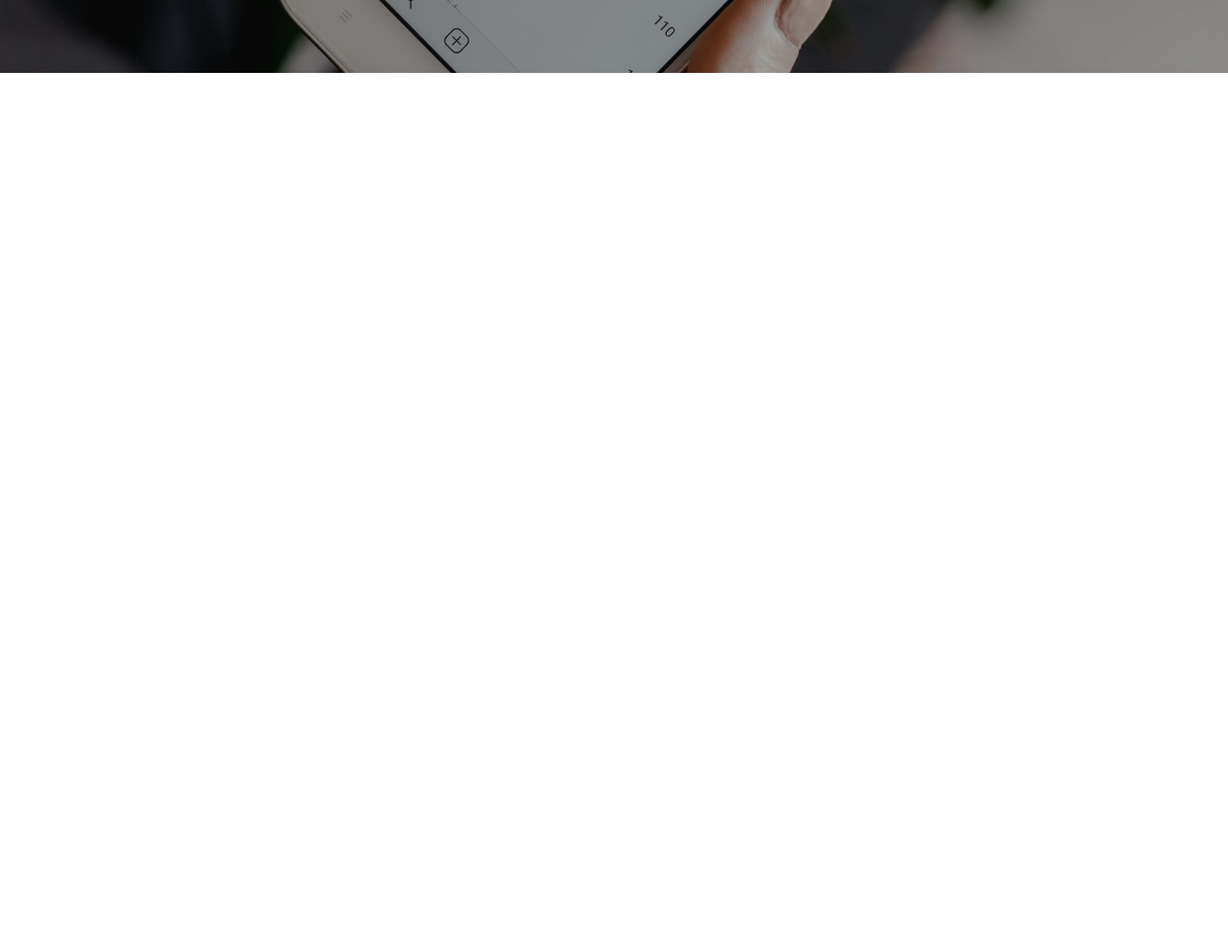
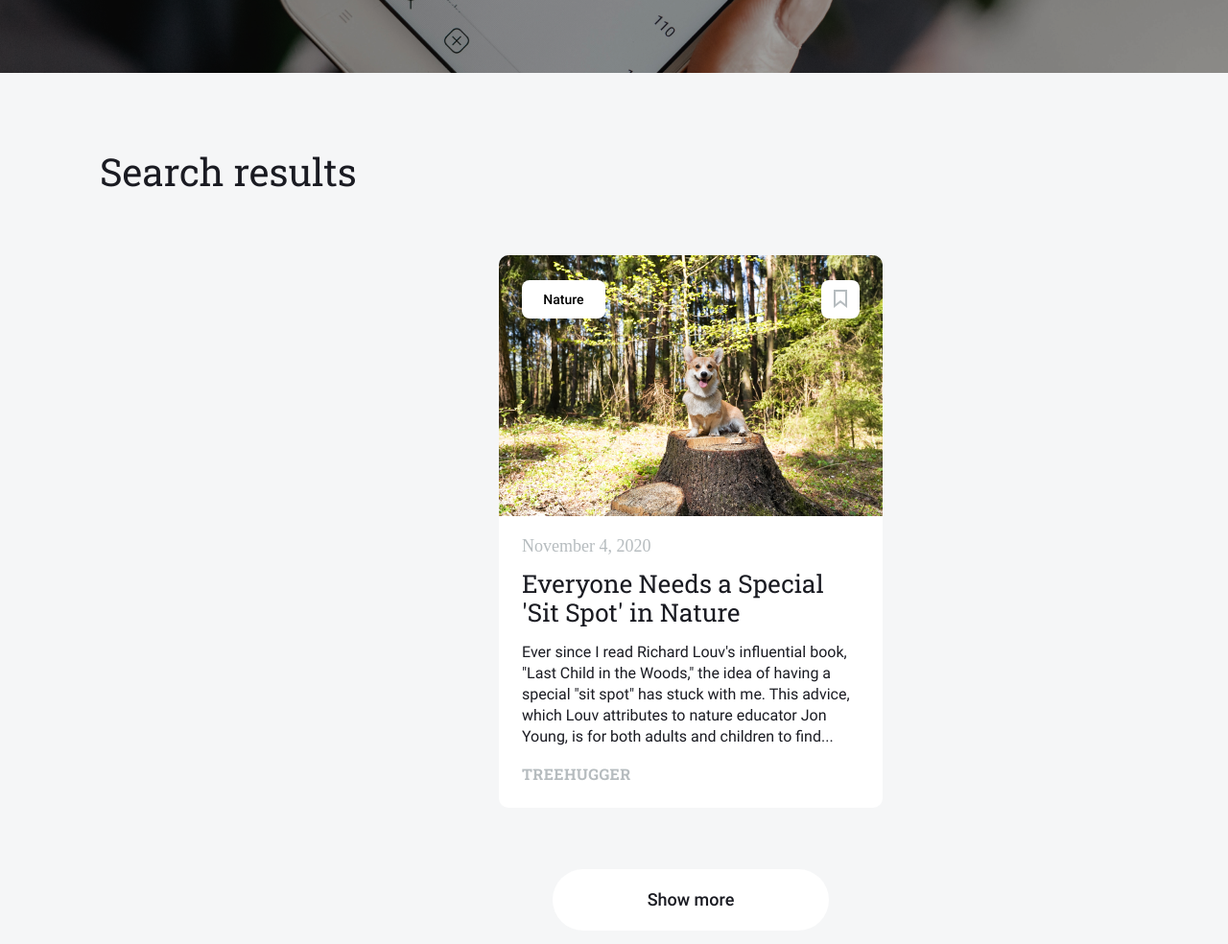
Before and after one commit to mirkozlatunic/se_newexplorer_frontend, a React app in the folder stage-react-api/: page / in a window 1280 px wide. Shown: the part 500-1484 px from the top of the page at 96% size. Before the commit the page ends 800 px from the top, so only its background shows below. Built offline with nearby package versions, Linux system fonts and the light colour scheme; a web font is replaced by a local one.

Commit message:
NewsCard/List completed

```diff
--- a/stage-react-api/package.json
+++ b/stage-react-api/package.json
@@ -8,6 +8,7 @@
     "@testing-library/user-event": "^13.5.0",
     "react": "^18.2.0",
     "react-dom": "^18.2.0",
+    "react-router-dom": "^6.20.1",
     "react-scripts": "5.0.1",
     "web-vitals": "^2.1.4"
   },
--- a/stage-react-api/src/components/App/App.js
+++ b/stage-react-api/src/components/App/App.js
@@ -1,12 +1,14 @@
 import "./App.css";
 import Navigation from "../Navigation/Navigation";
 import Header from "../Header/Header";
+import Main from "../Main/Main";
 
 const App = () => {
   return (
     <div>
       <Navigation />
       <Header />
+      <Main />
     </div>
   );
 };
--- /dev/null
+++ b/stage-react-api/src/components/Main/Main.css
@@ -0,0 +1,44 @@
+@import "../../vendor/fonts.css";
+
+.main {
+  background-color: #f5f6f7;
+  width: 1440px;
+  height: 974px;
+  display: flex;
+  flex-direction: column;
+  align-items: center;
+}
+
+.main__title {
+  color: var(--main-primary, #1a1b22);
+  font-family: Roboto Slab;
+  font-size: 40px;
+  font-style: normal;
+  font-weight: 400;
+  line-height: 46px;
+  padding: 80px 624px 64px 104px;
+  width: 712px;
+  margin: 0;
+  cursor: pointer;
+}
+
+.main__button {
+  width: 288px;
+  height: 64px;
+  border-radius: 80px;
+  background: var(--main-white, #fff);
+  border: none;
+  padding: 0;
+  cursor: pointer;
+  color: var(--main-primary, #1a1b22);
+  margin-top: 64px;
+  font-family: Roboto;
+  font-size: 18px;
+  font-style: normal;
+  font-weight: 500;
+  line-height: 24px;
+}
+
+.main__button:hover {
+  background: var(--main-white-hover, #e8e8e8);
+}
--- /dev/null
+++ b/stage-react-api/src/components/Main/Main.js
@@ -0,0 +1,17 @@
+import React from "react";
+import "./Main.css";
+import NewsCardList from "../NewsCardList/NewsCardList";
+
+const Main = () => {
+  return (
+    <div className="main">
+      <h2 className="main__title">Search results</h2>
+      <NewsCardList />
+      <div>
+        <button className="main__button">Show more</button>
+      </div>
+    </div>
+  );
+};
+
+export default Main;
--- a/stage-react-api/src/components/Navigation/Navigation.css
+++ b/stage-react-api/src/components/Navigation/Navigation.css
@@ -1,3 +1,5 @@
+@import "../../vendor/fonts.css";
+
 .navigation {
   display: flex;
   min-height: 80px;
--- /dev/null
+++ b/stage-react-api/src/components/NewsCard/NewsCard.css
@@ -0,0 +1,127 @@
+@import "../../vendor/fonts.css";
+
+.card {
+  list-style-type: none;
+  background: var(--main-white, #fff);
+  border-radius: 10px;
+  height: 576px;
+}
+.card__image {
+  width: 400px;
+  height: 272px;
+  border-top-left-radius: 10px;
+  border-top-right-radius: 10px;
+}
+
+.card__picture-section {
+  display: flex;
+  align-items: center;
+  text-align: center;
+  justify-content: space-between;
+  margin: -250px 24px 225px 24px;
+}
+
+.card__category {
+  color: #000;
+  display: flex;
+  align-items: center;
+  justify-content: center;
+  font-family: Roboto;
+  font-size: 14px;
+  font-style: normal;
+  font-weight: 500;
+  line-height: 24px;
+  width: 87px;
+  height: 40px;
+  margin: 0;
+  background-color: #fff;
+  border-radius: 8px;
+}
+
+.card__button-text_hidden {
+  color: #000;
+  display: flex;
+  align-items: center;
+  justify-content: center;
+  font-family: Roboto;
+  font-size: 14px;
+  font-style: normal;
+  font-weight: 500;
+  line-height: 24px;
+  width: 159px;
+  height: 40px;
+  margin: 0;
+  background-color: #fff;
+  border-radius: 8px;
+}
+
+.card__button {
+  width: 40px;
+  height: 40px;
+  border-radius: 8px;
+  background: #fff;
+  border: none;
+  padding: 0;
+}
+
+.card__info {
+  width: 400px;
+  /* height: 304px; */
+}
+
+.card__date {
+  width: 149px;
+  margin: 17px 0 12px 24px;
+  color: var(--simulator-gray-text, #b6bcbf);
+  font-family: Source Sans Pro;
+  font-size: 18px;
+  font-style: normal;
+  font-weight: 400;
+  line-height: 24px;
+  overflow: hidden;
+  text-overflow: ellipsis;
+}
+
+.card__title {
+  width: 352px;
+  margin: 0 24px 16px 24px;
+  color: var(--main-primary, #1a1b22);
+  font-family: Roboto Slab;
+  font-size: 26px;
+  font-style: normal;
+  font-weight: 400;
+  line-height: 30px;
+  text-overflow: ellipsis;
+  -webkit-line-clamp: 2;
+  -webkit-box-orient: vertical;
+  overflow: hidden;
+}
+
+.card__description {
+  width: 352px;
+  margin: 0 24px 18px 24px;
+  color: var(--main-primary, #1a1b22);
+  font-family: Roboto;
+  font-size: 16px;
+  font-style: normal;
+  font-weight: 400;
+  line-height: 22px;
+  text-overflow: ellipsis;
+  overflow: hidden;
+  -webkit-line-clamp: 5;
+  -webkit-box-orient: vertical;
+}
+
+.card__author {
+  width: 121px;
+  height: 20px;
+  margin: 0 0 0 24px;
+  color: var(--simulator-gray-text, #b6bcbf);
+  font-family: Roboto Slab;
+  font-size: 16px;
+  font-style: normal;
+  font-weight: 700;
+  line-height: 20px; /* 125% */
+  letter-spacing: 0.4px;
+  text-transform: uppercase;
+}
--- /dev/null
+++ b/stage-react-api/src/components/NewsCard/NewsCard.js
@@ -0,0 +1,43 @@
+import React, { useState } from "react";
+import { useLocation } from "react-router-dom";
+import saveNormal from "../../images/save-normal.svg";
+import saveHover from "../../images/save-hover.svg";
+import saveMarked from "../../images/save-marked.svg";
+import trashClicked from "../../images/trash-clicked.svg";
+import trashUnclicked from "../../images/trash-unclicked.svg";
+import Dog from "../../images/dog-in-forest.png";
+import "./NewsCard.css";
+
+const NewsCard = () => {
+  return (
+    <li className="card">
+      <img src={Dog} alt="card scenery" className="card__image" />
+      <div className="card__picture-section">
+        <p className="card__category">Nature</p>
+        {/* <p className="card__button-text_hidden">Remove from saved</p> */}
+        <button className="card__button">
+          <img
+            src={saveNormal}
+            alt="card button"
+            className="card__button-image"
+          />
+        </button>
+      </div>
+      <div className="card__info">
+        <p className="card__date">November 4, 2020</p>
+        <h2 className="card__title">
+          Everyone Needs a Special 'Sit Spot' in Nature
+        </h2>
+        <p className="card__description">
+          Ever since I read Richard Louv's influential book, "Last Child in the
+          Woods," the idea of having a special "sit spot" has stuck with me.
+          This advice, which Louv attributes to nature educator Jon Young, is
+          for both adults and children to find...
+        </p>
+        <p className="card__author">treehugger</p>
+      </div>
+    </li>
+  );
+};
+
+export default NewsCard;
--- /dev/null
+++ b/stage-react-api/src/components/NewsCardList/NewsCardList.css
@@ -0,0 +1,6 @@
+@import "../../vendor/fonts.css";
+
+.cards {
+  padding: 0;
+  margin: 0;
+}
--- /dev/null
+++ b/stage-react-api/src/components/NewsCardList/NewsCardList.js
@@ -0,0 +1,13 @@
+import React from "react";
+import "./NewsCardList.css";
+import NewsCard from "../NewsCard/NewsCard";
+
+const NewsCardList = () => {
+  return (
+    <ul className="cards">
+      <NewsCard />
+    </ul>
+  );
+};
+
+export default NewsCardList;
```
Also changed, not shown: stage-react-api/src/images/bridge-picture.png (added), stage-react-api/src/images/deer.png (added), stage-react-api/src/images/dog-in-forest.png (added), stage-react-api/src/images/nature-landscape.png (added), stage-react-api/src/images/save-hover.svg (added), stage-react-api/src/images/save-marked.svg (added), stage-react-api/src/images/save-normal.svg (added), stage-react-api/src/images/skyline.png (added), stage-react-api/src/images/trash-clicked.svg (added), stage-react-api/src/images/trash-unclicked.svg (added), 1 other file.
